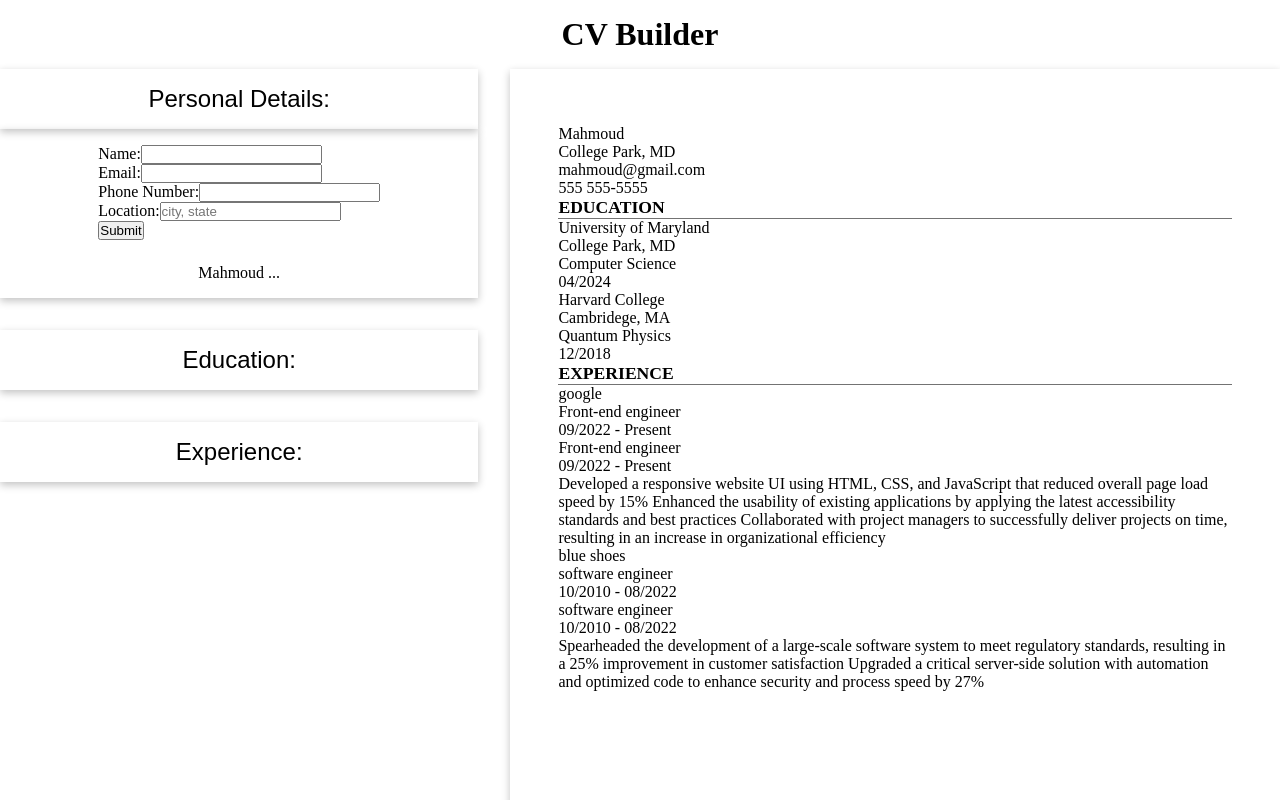
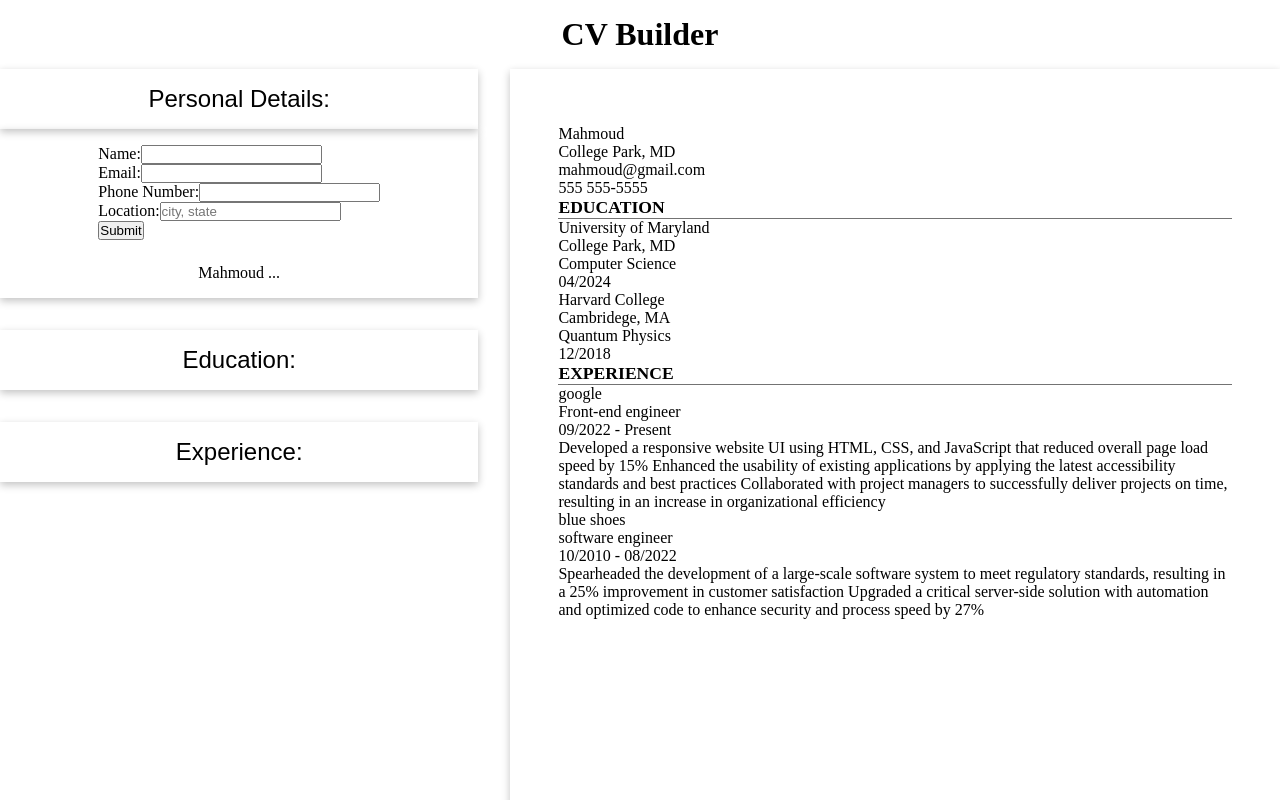
Before and after one commit to MahmoudTalass/cv-application, a React (Vite) app: page / in a window 1280 px wide. Shown: the top 800 px of the page. Built offline with nearby package versions, Linux system fonts and the light colour scheme.

Commit message:
Remove duplicate div

```diff
--- a/src/components/resumeComponents/ExperienceInfo.jsx
+++ b/src/components/resumeComponents/ExperienceInfo.jsx
@@ -17,12 +17,6 @@ export default function ExperienceInfo({ experienceInfo }) {
                         {info.startDate} - {info.endDate}
                      </p>
                   </div>
-                  <div className="line-2-container">
-                     <p className="position">{info.position}</p>
-                     <p className="start-end-dates">
-                        {info.startDate} - {info.endDate}
-                     </p>
-                  </div>
                   <p className="job-description">{info.description}</p>
                </div>
             );
```
